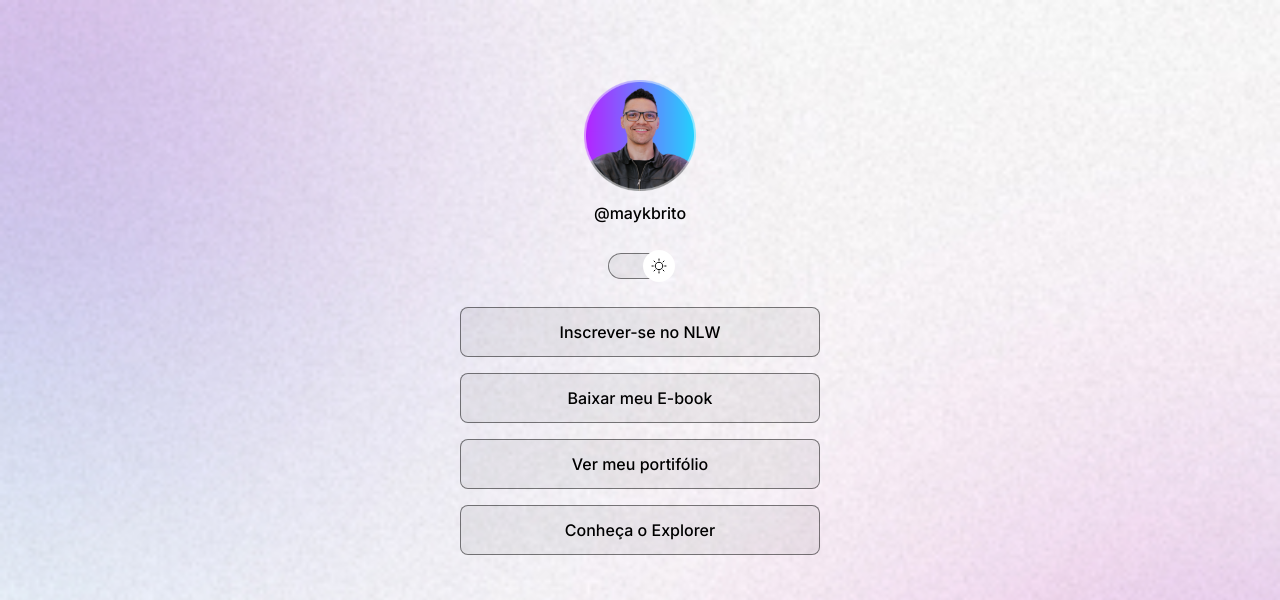
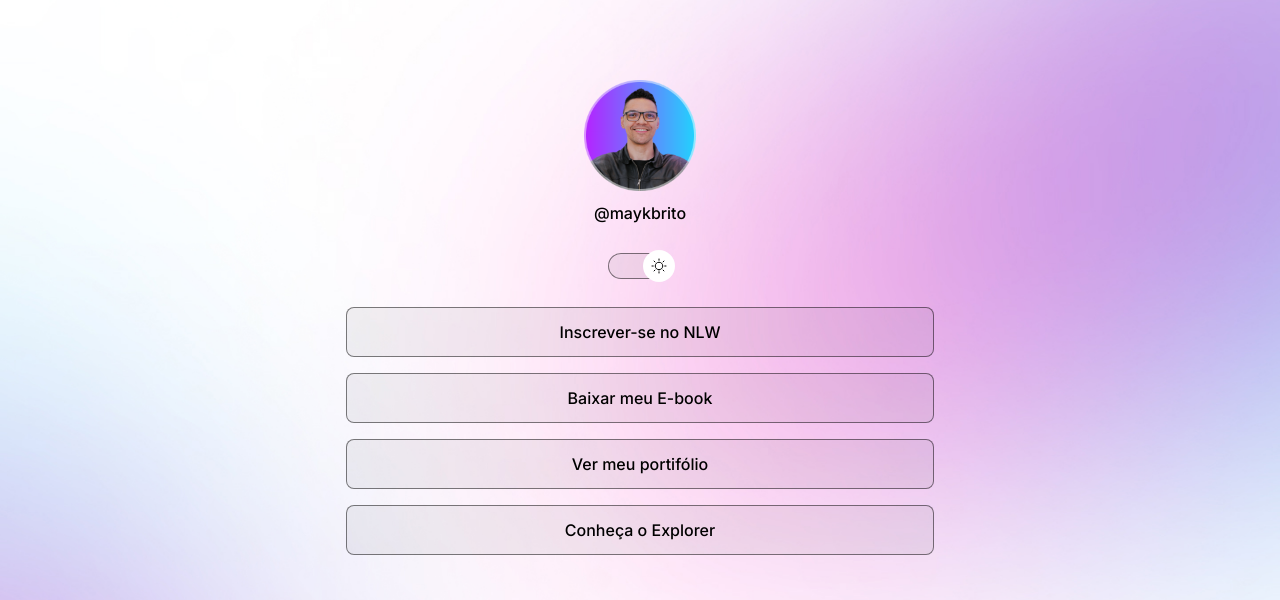
Before and after one commit to 0xhelton/dev-links, a plain HTML site: page index.html in a window 1280 px wide. Shown: the top 600 px of the page. Drawn offline with nearby package versions, Linux system fonts and the light colour scheme.

Commit message:
Background responsivo

```diff
--- a/style.css
+++ b/style.css
@@ -150,6 +150,7 @@ table {
 
 body {
   background: var(--bg-url) no-repeat top center/cover;
+  height: 100vh;
 }
 
 body * {
@@ -158,9 +159,10 @@ body * {
 }
 
 #container {
-  width: 360px;
+  width: 100%;
   margin: 56px auto 0px;
   padding: 0 24px;
+  max-width: 588px;
 }
 
 #profile {
@@ -267,3 +269,13 @@ footer {
   text-align: center;
   font-size: 14px;
 }
+
+@media (min-width: 700px) {
+  :root {
+    --bg-url: url(./assets/bg-desktop.jpg);
+  }
+
+  .light {
+    --bg-url: url(./assets/bg-desktop-light.jpg);
+  }
+}
```
